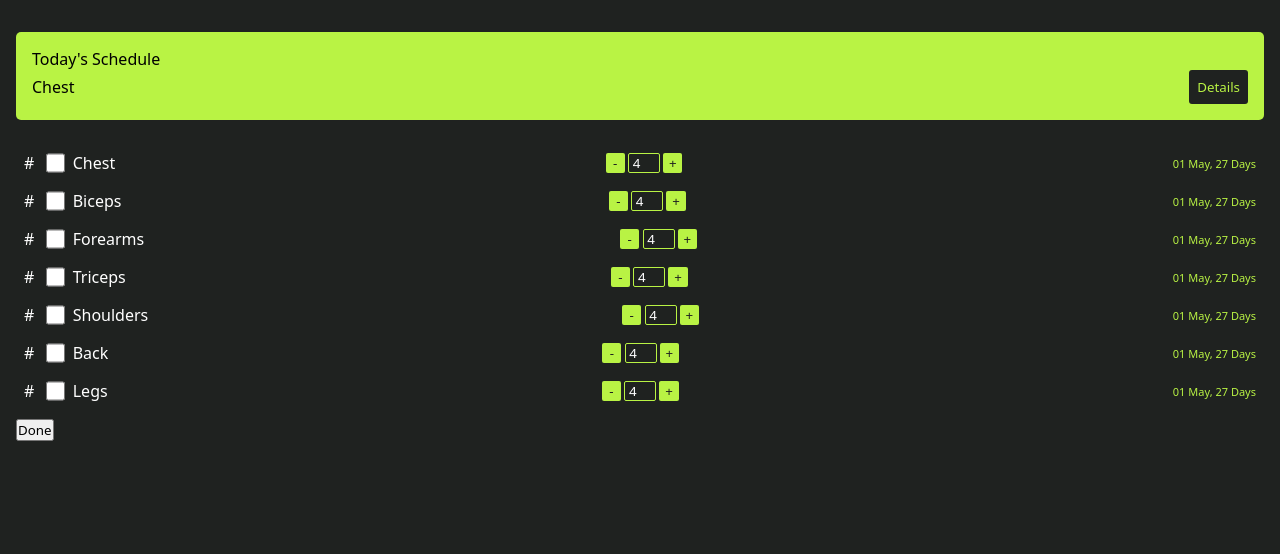
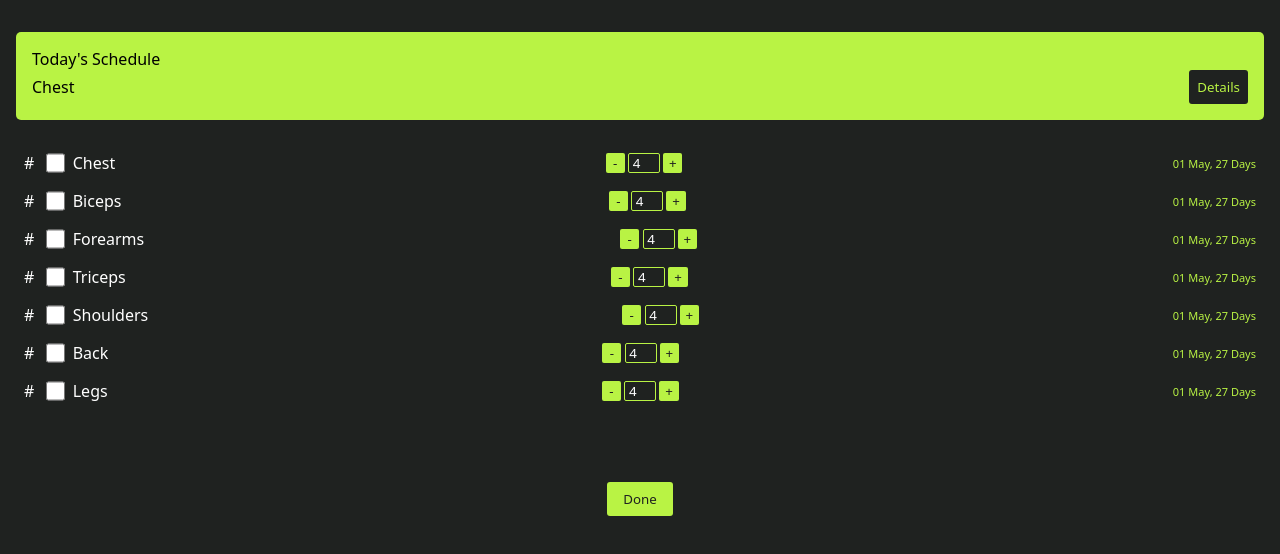
Before and after one commit to prateek18801/liftlog, a React (Vite) app: page / in a window 1280 px wide. Shown: the top 554 px of the page. Built offline with nearby package versions, Linux system fonts and the light colour scheme.

Commit message:
Add container and button styles

```diff
--- a/src/pages/Home.module.css
+++ b/src/pages/Home.module.css
@@ -25,3 +25,19 @@
     align-items: center;
     justify-content: space-between;
 }
+
+.container {
+    display: flex;
+    align-items: center;
+    justify-content: center;
+    margin-top: 5rem;
+}
+
+.container button {
+    border: none;
+    outline: none;
+    border-radius: 3px;
+    background-color: var(--highlight);
+    color: var(--secondary);
+    padding: 0.5rem 1rem;
+}
```
